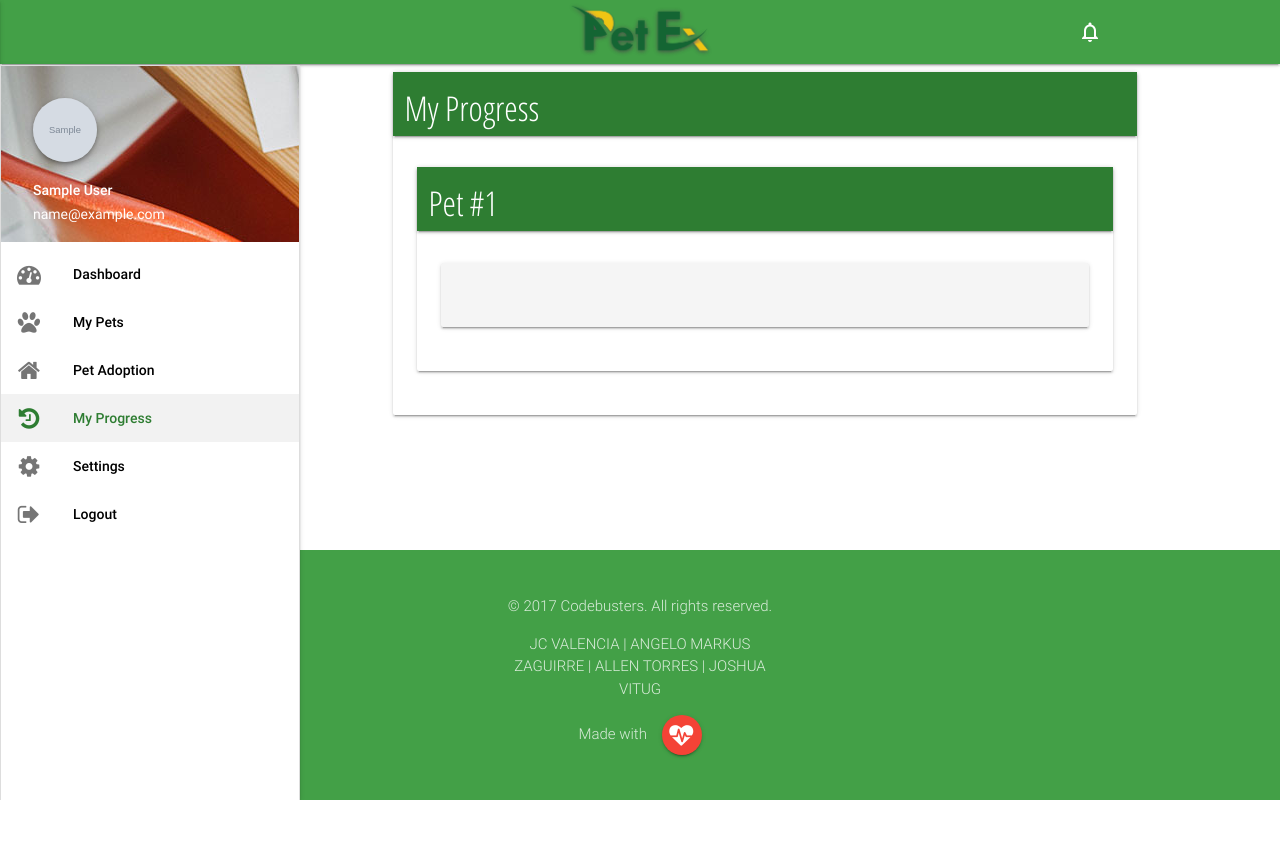
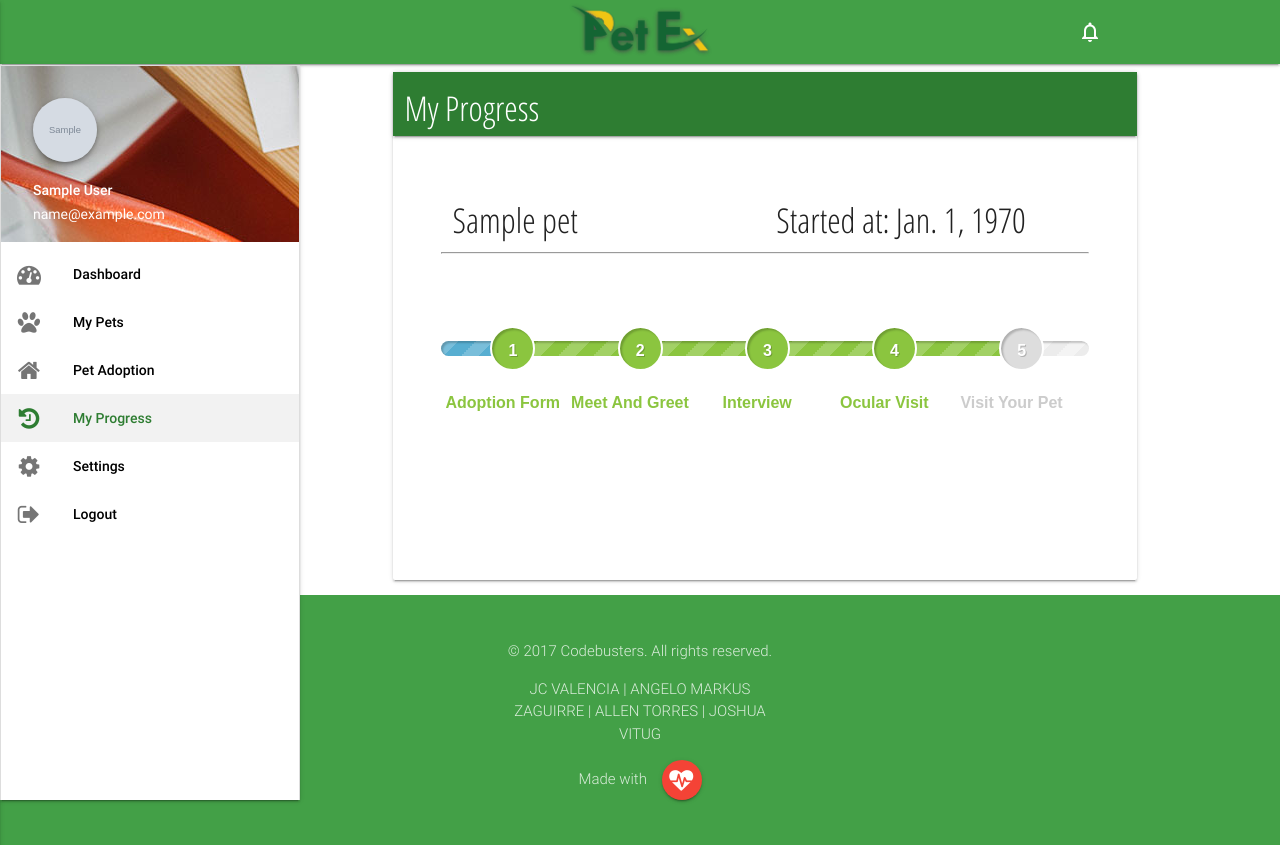
Before and after one commit to blackraspberryyy/PetEx, a CodeIgniter app: page /petex/user/myProgress in a window 1280 px wide. Before the commit the page ends 800 px from the top, so only its background shows below. Run offline with CodeIgniter, Linux system fonts and the light colour scheme; the visitor is signed in with stand-in values (Sample User, id 1); tables that the repository leaves empty or names only in its code hold one stand-in row (values such as "Sample post"); grey boxes marked "Sample" are stand-in pictures; some libraries are stand-ins or nearby versions.

Commit message:
myProgress

```diff
--- a/application/models/user_model.php
+++ b/application/models/user_model.php
@@ -125,6 +125,22 @@
         return ($query->num_rows() > 0 ) ? $query->result() : FALSE;
     }
 
+    public function fetchJoinThreeProgressDesc($table, $join = NULL, $on = NULL, $join2 = NULL, $on2 = NULL, $where = NULL) {
+        //$on must be array('pet.user_id = user.user_id');
+        if (!empty($where)) {
+            $this->db->where($where);
+        }
+        if (!(empty($join) || empty($on))) {
+            $this->db->join($join, $on, "left outer");
+        }
+        if (!(empty($join2) || empty($on2))) {
+            $this->db->join($join2, $on2, "left outer");
+        }
+        $this->db->order_by('transaction_started_at', 'asc');
+        $query = $this->db->get($table);
+        return ($query->num_rows() > 0 ) ? $query->result() : FALSE;
+    }
+
     public function insert($table, $data) {
         $this->db->insert($table, $data);
         return $this->db->affected_rows();
--- a/application/views/user/includes/header.php
+++ b/application/views/user/includes/header.php
@@ -6,7 +6,7 @@
     <head>
         <meta charset="UTF-8">
         <title><?= $title ?></title>
-
+        <link rel="stylesheet" href="<?= $this->config->base_url() ?>assets/progresscss/style.css"/>
         <!--Icon-->
         <link rel="shortcut icon" href="<?= $this->config->base_url() ?>images/img/petexIcon.ico">
         <!--JQuery-->
--- a/application/views/user/myProgress.php
+++ b/application/views/user/myProgress.php
@@ -1,3 +1,6 @@
+<?php
+$userInfo = $this->user_model->fetchJoinThreeProgressDesc("transaction", "pet", "transaction.pet_id = pet.pet_id", "user", "transaction.user_id = user.user_id", array('user.user_id' => $this->session->userid));
+?>
 <main>
     <div class ="side-nav-offset">
         <div class="container">
@@ -8,26 +11,56 @@
                     </div>
                 </nav>
                 <div class="card-content">
-                    <div class = "card hoverable">
-                        <nav class = "green darken-3">
+                    <div class="card-content row ">
+                        <?php foreach ($userInfo as $myProgress): ?>
                             <div class="col s12">
-                                <h4>Pet #1</h4>
+                                <div class="col s6">
+                                    <h4><?= $myProgress->pet_name ?> </h4>
+                                </div>
+                                <div class="col s6">
+                                    <h4>Started at: <?= date('M. j, Y', $myProgress->transaction_started_at) ?> </h4>
+                                </div>
+                                <hr>
                             </div>
-                        </nav>
-                        <div class="card-content row ">
-                            <div class ="col s12">
-                                <div class="card grey lighten-4">
-                                    <div class="card-content row  ">
-                                        <div class="input-field col s12">
-
-                                        </div>
-                                    </div>
+                            <div class="col s12">
+                                <div class="checkout-wrap" style="margin-bottom:200px !important;">
+                                    <ul class="checkout-bar">
+                                        <li class="<?= $myProgress->transaction_progress >= 20 ? "active" : "" ?>">Adoption Form</li>
+                                        <li class="<?= $myProgress->transaction_progress >= 40 ? "active" : "" ?>">Meet And Greet</li>
+                                        <li class="<?= $myProgress->transaction_progress >= 60 ? "active" : "" ?>">Interview</li>
+                                        <li class="<?= $myProgress->transaction_progress >= 80 ? "active" : "" ?>">Ocular Visit</li>
+                                        <li class="<?= $myProgress->transaction_progress == 100 ? "active" : "" ?>">Visit Your Pet</li>
+                                    </ul>
                                 </div>
                             </div>
-                        </div>
+                            <div class="col s12" style="margin-bottom:50px !important;">
+                                <?php if ($myProgress->transaction_progress == 20): ?>
+                                    <h6 style="font-size:25px;"><i class="fa fa-check-square fa-2x" style="color:green !important;" aria-hidden="true"></i> We had review your adoption form and you passed the step 1.</h6><br>
+                                <?php elseif ($myProgress->transaction_progress == 40): ?>
+                                    <h6 style="font-size:25px;"><i class="fa fa-check-square" style="color:green !important;" aria-hidden="true"></i> We had review your adoption form and you passed the step 1.</h6><br>
+                                    <h6 style="font-size:25px;"><i class="fa fa-check-square" style="color:green !important;" aria-hidden="true"></i> You passed the step 2.</h6><br>
+                                <?php elseif ($myProgress->transaction_progress == 60): ?>
+                                    <h6 style="font-size:25px;"><i class="fa fa-check-square" style="color:green !important;" aria-hidden="true"></i> We had review your adoption form and you passed the step 1.</h6><br>
+                                    <h6 style="font-size:25px;"><i class="fa fa-check-square" style="color:green !important;" aria-hidden="true"></i> You passed the step 2.</h6><br>
+                                    <h6 style="font-size:25px;"><i class="fa fa-check-square" style="color:green !important;" aria-hidden="true"></i> Thank you for answering our questions and you passed the step 3.</h6><br>
+                                <?php elseif ($myProgress->transaction_progress == 80): ?>
+                                    <h6 style="font-size:25px;"><i class="fa fa-check-square" style="color:green !important;" aria-hidden="true"></i> We had review your adoption form and you passed the step 1.</h6><br>
+                                    <h6 style="font-size:25px;"><i class="fa fa-check-square" style="color:green !important;" aria-hidden="true"></i> You passed the step 2.</h6><br>
+                                    <h6 style="font-size:25px;"><i class="fa fa-check-square" style="color:green !important;" aria-hidden="true"></i> Thank you for answering our questions and you passed the step 3.</h6><br>
+                                    <h6 style="font-size:25px;"><i class="fa fa-check-square" style="color:green !important;" aria-hidden="true"></i> Your home is good for your chosen adopteem, and thank you for allowing us to have a look around.</h6><br>
+                                <?php elseif ($myProgress->transaction_progress == 100): ?>
+                                    <h6 style="font-size:25px;"><i class="fa fa-check-square" style="color:green !important;" aria-hidden="true"></i> We had review your adoption form and you passed the step 1.</h6><br>
+                                    <h6 style="font-size:25px;"><i class="fa fa-check-square" style="color:green !important;" aria-hidden="true"></i> You passed the step 2.</h6><br>
+                                    <h6 style="font-size:25px;"><i class="fa fa-check-square" style="color:green !important;" aria-hidden="true"></i> Thank you for answering our questions and you passed the step 3.</h6><br>
+                                    <h6 style="font-size:25px;"><i class="fa fa-check-square" style="color:green !important;" aria-hidden="true"></i> Your home is good for your chosen adopteem, and thank you for allowing us to &emsp;&nbsp;&nbsp;&nbsp;&nbsp;have a look around.</h6><br>
+                                    <h6 style="font-size:25px;"><i class="fa fa-check-square" style="color:green !important;" aria-hidden="true"></i> You passed all of the different steps you may now get your pet.</h6>
+                                <?php endif; ?>
+                            </div>
+                        <?php endforeach; ?>
                     </div>
                 </div>
             </div>
         </div>
     </div>
+</div>
 </main>
--- a/application/views/user/navbar.php
+++ b/application/views/user/navbar.php
@@ -2,7 +2,7 @@
 $userInfo = $this->user_model->getinfo('user', array('user_id' => $this->session->userid))[0];
 ?>
 
-<div class ="navbar-fixed">
+<div class ="navbar-fixed" >
     <nav>
         <div class="nav-wrapper green darken-1">
             <div class="row">
--- /dev/null
+++ b/assets/progresscss/style.css
@@ -0,0 +1,179 @@
+@-webkit-keyframes myanimation {
+  from {
+    left: 0%;
+  }
+  to {
+    left: 50%;
+  }
+}
+h1 {
+  text-align: center;
+  font-family: 'PT Sans Caption', sans-serif;
+  font-weight: 400;
+  font-size: 20px;
+  padding: 20px 0;
+  color: #777;
+}
+
+.checkout-wrap {
+  color: #444;
+  font-family: 'PT Sans Caption', sans-serif;
+  margin: 40px auto;
+  max-width: 1200px;
+  position: relative;
+}
+
+ul.checkout-bar li {
+  color: #ccc;
+  display: block;
+  font-size: 16px;
+  font-weight: 600;
+  padding: 14px 20px 14px 80px;
+  position: relative;
+}
+ul.checkout-bar li:before {
+  -webkit-box-shadow: inset 2px 2px 2px 0px rgba(0, 0, 0, 0.2);
+  box-shadow: inset 2px 2px 2px 0px rgba(0, 0, 0, 0.2);
+  background: #ddd;
+  border: 2px solid #FFF;
+  border-radius: 50%;
+  color: #fff;
+  font-size: 16px;
+  font-weight: 700;
+  left: 20px;
+  line-height: 37px;
+  height: 35px;
+  position: absolute;
+  text-align: center;
+  text-shadow: 1px 1px rgba(0, 0, 0, 0.2);
+  top: 4px;
+  width: 35px;
+  z-index: 999;
+}
+ul.checkout-bar li.active {
+  color: #8bc53f;
+  font-weight: bold;
+}
+ul.checkout-bar li.active:before {
+  background: #8bc53f;
+  z-index: 99999;
+}
+ul.checkout-bar li.visited {
+  background: #ECECEC;
+  color: #57aed1;
+  z-index: 99999;
+}
+ul.checkout-bar li.visited:before {
+  background: #57aed1;
+  z-index: 99999;
+}
+ul.checkout-bar li:nth-child(1):before {
+  content: "1";
+}
+ul.checkout-bar li:nth-child(2):before {
+  content: "2";
+}
+ul.checkout-bar li:nth-child(3):before {
+  content: "3";
+}
+ul.checkout-bar li:nth-child(4):before {
+  content: "4";
+}
+ul.checkout-bar li:nth-child(5):before {
+  content: "5";
+}
+ul.checkout-bar li:nth-child(6):before {
+  content: "6";
+}
+ul.checkout-bar a {
+  color: #57aed1;
+  font-size: 16px;
+  font-weight: 600;
+  text-decoration: none;
+}
+
+@media all and (min-width: 800px) {
+  .checkout-bar li.active:after {
+    -webkit-animation: myanimation 3s 0;
+    background-size: 35px 35px;
+    background-color: #8bc53f;
+    background-image: -webkit-linear-gradient(-45deg, rgba(255, 255, 255, 0.2) 25%, transparent 25%, transparent 50%, rgba(255, 255, 255, 0.2) 50%, rgba(255, 255, 255, 0.2) 75%, transparent 75%, transparent);
+    background-image: -moz-linear-gradient(-45deg, rgba(255, 255, 255, 0.2) 25%, transparent 25%, transparent 50%, rgba(255, 255, 255, 0.2) 50%, rgba(255, 255, 255, 0.2) 75%, transparent 75%, transparent);
+    -webkit-box-shadow: inset 2px 2px 2px 0px rgba(0, 0, 0, 0.2);
+    box-shadow: inset 2px 2px 2px 0px rgba(0, 0, 0, 0.2);
+    content: "";
+    height: 15px;
+    width: 100%;
+    left: 50%;
+    position: absolute;
+    top: -50px;
+    z-index: 0;
+  }
+
+  .checkout-wrap {
+    margin: 80px auto;
+  }
+
+  ul.checkout-bar {
+    -webkit-box-shadow: inset 2px 2px 2px 0px rgba(0, 0, 0, 0.2);
+    box-shadow: inset 2px 2px 2px 0px rgba(0, 0, 0, 0.2);
+    background-size: 35px 35px;
+    background-color: #EcEcEc;
+    background-image: -webkit-linear-gradient(-45deg, rgba(255, 255, 255, 0.4) 25%, transparent 25%, transparent 50%, rgba(255, 255, 255, 0.4) 50%, rgba(255, 255, 255, 0.4) 75%, transparent 75%, transparent);
+    background-image: -moz-linear-gradient(-45deg, rgba(255, 255, 255, 0.4) 25%, transparent 25%, transparent 50%, rgba(255, 255, 255, 0.4) 50%, rgba(255, 255, 255, 0.4) 75%, transparent 75%, transparent);
+    border-radius: 15px;
+    height: 15px;
+    margin: 0 auto;
+    padding: 0;
+    position: absolute;
+    width: 100%;
+  }
+  ul.checkout-bar:before {
+    background-size: 35px 35px;
+    background-color: #57aed1;
+    background-image: -webkit-linear-gradient(-45deg, rgba(255, 255, 255, 0.2) 25%, transparent 25%, transparent 50%, rgba(255, 255, 255, 0.2) 50%, rgba(255, 255, 255, 0.2) 75%, transparent 75%, transparent);
+    background-image: -moz-linear-gradient(-45deg, rgba(255, 255, 255, 0.2) 25%, transparent 25%, transparent 50%, rgba(255, 255, 255, 0.2) 50%, rgba(255, 255, 255, 0.2) 75%, transparent 75%, transparent);
+    -webkit-box-shadow: inset 2px 2px 2px 0px rgba(0, 0, 0, 0.2);
+    box-shadow: inset 2px 2px 2px 0px rgba(0, 0, 0, 0.2);
+    border-radius: 15px;
+    content: " ";
+    height: 15px;
+    left: 0;
+    position: absolute;
+    width: 10%;
+  }
+  ul.checkout-bar li {
+    display: inline-block;
+    margin: 50px 0 0;
+    padding: 0;
+    text-align: center;
+    width: 19%;
+  }
+  ul.checkout-bar li:before {
+    height: 45px;
+    left: 40%;
+    line-height: 45px;
+    position: absolute;
+    top: -65px;
+    width: 45px;
+    z-index: 99;
+  }
+  ul.checkout-bar li.visited {
+    background: none;
+  }
+  ul.checkout-bar li.visited:after {
+    background-size: 35px 35px;
+    background-color: #57aed1;
+    background-image: -webkit-linear-gradient(-45deg, rgba(255, 255, 255, 0.2) 25%, transparent 25%, transparent 50%, rgba(255, 255, 255, 0.2) 50%, rgba(255, 255, 255, 0.2) 75%, transparent 75%, transparent);
+    background-image: -moz-linear-gradient(-45deg, rgba(255, 255, 255, 0.2) 25%, transparent 25%, transparent 50%, rgba(255, 255, 255, 0.2) 50%, rgba(255, 255, 255, 0.2) 75%, transparent 75%, transparent);
+    -webkit-box-shadow: inset 2px 2px 2px 0px rgba(0, 0, 0, 0.2);
+    box-shadow: inset 2px 2px 2px 0px rgba(0, 0, 0, 0.2);
+    content: "";
+    height: 15px;
+    left: 50%;
+    position: absolute;
+    top: -50px;
+    width: 100%;
+    z-index: 99;
+  }
+}
```
Also changed, not shown: application/controllers/User.php (+5 -5 lines).
